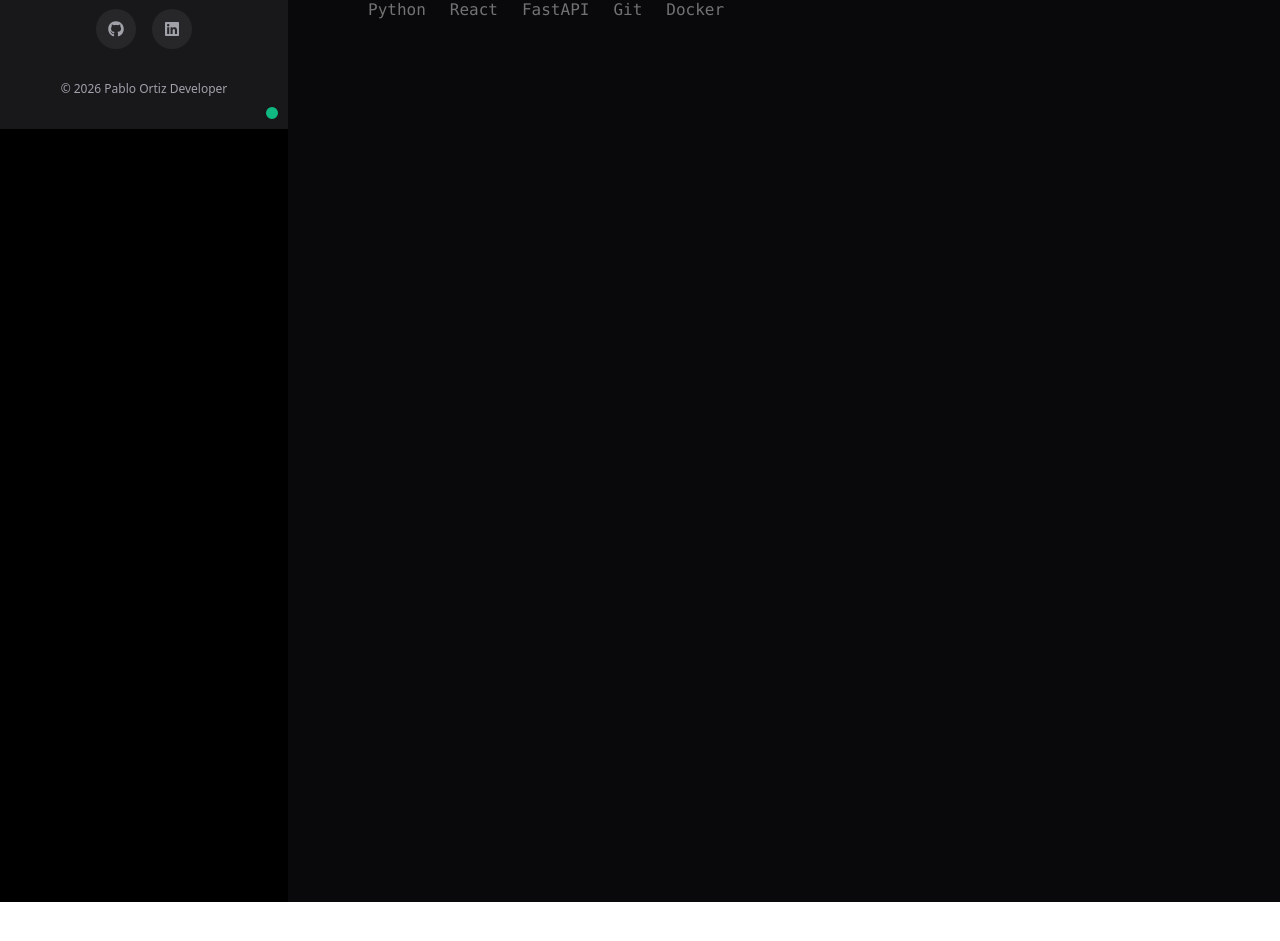
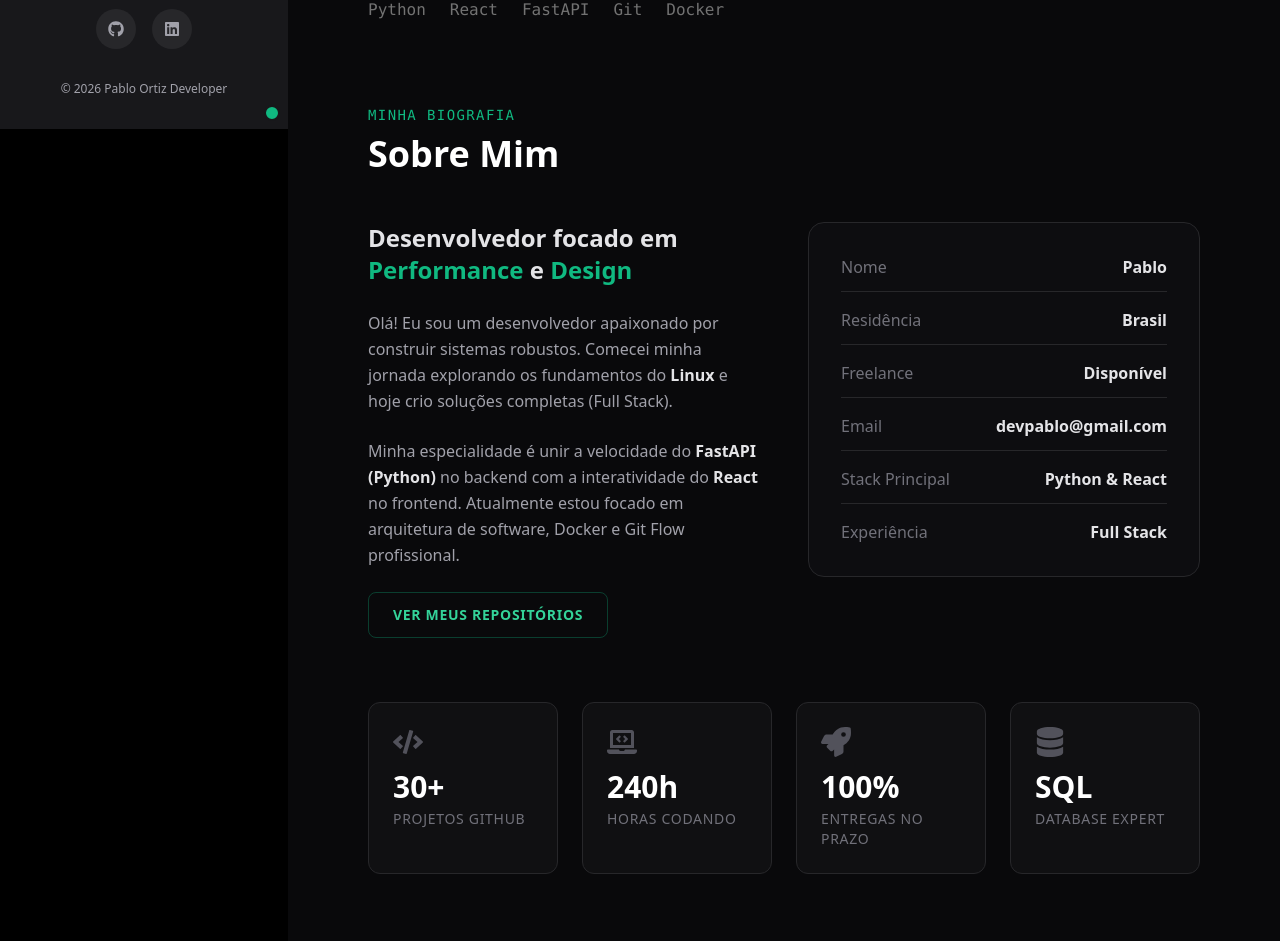
Before and after one commit to pablomigueldias/my-portifolio, a React (Vite) app in the folder frontend/portifolio/: page / in a window 1280 px wide. Shown: the part 671-1612 px from the top of the page. Before the commit the page ends 1573 px from the top, so only its background shows below. Built offline with nearby package versions, Linux system fonts and the light colour scheme.

Commit message:
feat(ui): implement about section with stats cards

```diff
--- a/frontend/portifolio/src/App.jsx
+++ b/frontend/portifolio/src/App.jsx
@@ -1,6 +1,7 @@
 import React from 'react'
 import Sidebar from './layout/Sidebar'
 import Hero from './components/Hero'
+import About from './components/About'
 function App() {
   return (
     <div className="flex min-h-screen bg-black text-white font-sans selection:bg-emerald-500 selection:text-white">
@@ -10,6 +11,8 @@ function App() {
         <div className="max-w-5xl mx-auto">
 
           <Hero />
+
+          <About />
 
 
 
--- /dev/null
+++ b/frontend/portifolio/src/components/About.jsx
@@ -0,0 +1,85 @@
+import React from 'react';
+import { FaCode, FaLaptopCode, FaRocket, FaDatabase } from 'react-icons/fa';
+
+const About = () => {
+
+  const personalInfo = [
+    { label: 'Nome', value: 'Pablo' },
+    { label: 'Residência', value: 'Brasil' },
+    { label: 'Freelance', value: 'Disponível' },
+    { label: 'Email', value: 'devpablo@gmail.com' },
+    { label: 'Stack Principal', value: 'Python & React' },
+    { label: 'Experiência', value: 'Full Stack' },
+  ];
+
+  const stats = [
+    { id: 1, count: '30+', text: 'Projetos GitHub', icon: <FaCode /> },
+    { id: 2, count: '240h', text: 'Horas Codando', icon: <FaLaptopCode /> },
+    { id: 3, count: '100%', text: 'Entregas no Prazo', icon: <FaRocket /> },
+    { id: 4, count: 'SQL', text: 'Database Expert', icon: <FaDatabase /> },
+  ];
+
+  return (
+    <section id="about" className="py-20 border-b border-zinc-900">
+
+      <div className="mb-12">
+        <span className="text-emerald-500 font-mono text-sm tracking-widest uppercase">
+          Minha Biografia
+        </span>
+        <h2 className="text-4xl font-bold text-white mt-2">
+          Sobre Mim
+        </h2>
+      </div>
+
+      <div className="grid grid-cols-1 md:grid-cols-2 gap-12 items-start">
+
+
+        <div className="space-y-6">
+          <h3 className="text-2xl font-semibold text-zinc-200">
+            Desenvolvedor focado em <span className="text-emerald-500">Performance</span> e <span className="text-emerald-500">Design</span>
+          </h3>
+          <p className="text-zinc-400 leading-relaxed">
+            Olá! Eu sou um desenvolvedor apaixonado por construir sistemas robustos.
+            Comecei minha jornada explorando os fundamentos do
+            <strong className="text-zinc-200"> Linux</strong> e hoje crio soluções completas (Full Stack).
+          </p>
+          <p className="text-zinc-400 leading-relaxed">
+            Minha especialidade é unir a velocidade do <strong className="text-zinc-200">FastAPI (Python)</strong> no backend
+            com a interatividade do <strong className="text-zinc-200">React</strong> no frontend.
+            Atualmente estou focado em arquitetura de software, Docker e Git Flow profissional.
+          </p>
+
+          <button className="mt-4 px-6 py-3 border border-emerald-500/30 text-emerald-400 rounded-lg hover:bg-emerald-500/10 transition-colors uppercase text-sm font-bold tracking-wider">
+            Ver meus repositórios
+          </button>
+        </div>
+
+        <div className="bg-zinc-900/30 p-8 rounded-2xl border border-zinc-800 hover:border-emerald-500/30 transition-colors duration-500">
+          <ul className="space-y-4">
+            {personalInfo.map((item, index) => (
+              <li key={index} className="flex justify-between items-center border-b border-zinc-800 pb-3 last:border-0 last:pb-0">
+                <span className="text-zinc-500 font-medium">{item.label}</span>
+                <span className="text-zinc-200 font-semibold text-right">{item.value}</span>
+              </li>
+            ))}
+          </ul>
+        </div>
+      </div>
+
+      <div className="grid grid-cols-2 md:grid-cols-4 gap-6 mt-16">
+        {stats.map((stat) => (
+          <div key={stat.id} className="p-6 bg-zinc-900/50 rounded-xl border border-zinc-800 hover:border-emerald-500/50 transition-all duration-300 group">
+            <div className="text-3xl text-zinc-600 mb-3 group-hover:text-emerald-500 transition-colors">
+              {stat.icon}
+            </div>
+            <div className="text-3xl font-bold text-white mb-1">{stat.count}</div>
+            <div className="text-sm text-zinc-500 uppercase tracking-wider font-medium">{stat.text}</div>
+          </div>
+        ))}
+      </div>
+
+    </section>
+  );
+};
+
+export default About;
```
